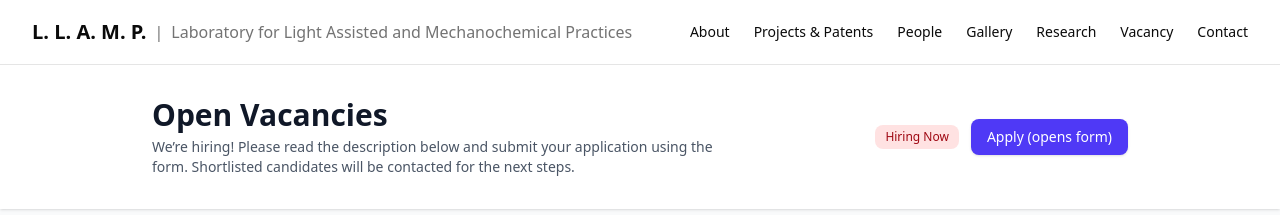
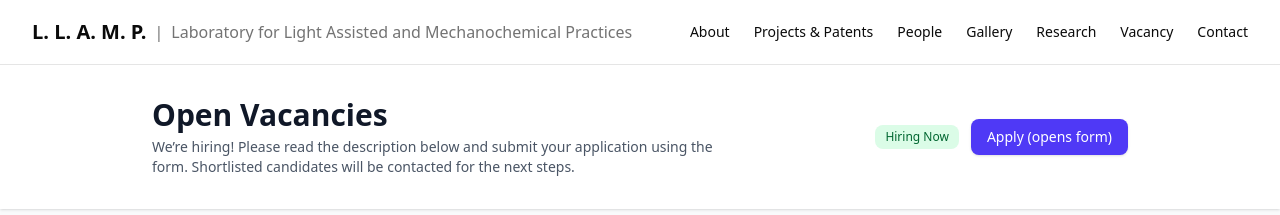
Before and after one commit to dev-shrutiarora/anuj_sharma, a Next.js app: page /vacancy in a window 1280 px wide. Shown: the top 215 px of the page. Built offline with nearby package versions, Linux system fonts and the light colour scheme.

Commit message:
add . test

```diff
--- a/app/vacancy/page.tsx
+++ b/app/vacancy/page.tsx
@@ -20,7 +20,7 @@ export default function Page() {
           </div>
 
           <div className="flex items-center gap-3">
-            <span className="inline-flex items-center bg-red-100 text-red-800 text-xs font-medium px-2.5 py-1 rounded-md">
+            <span className="inline-flex items-center bg-green-100 text-green-800 text-xs font-medium px-2.5 py-1 rounded-md">
               Hiring Now
             </span>
             <a
```
